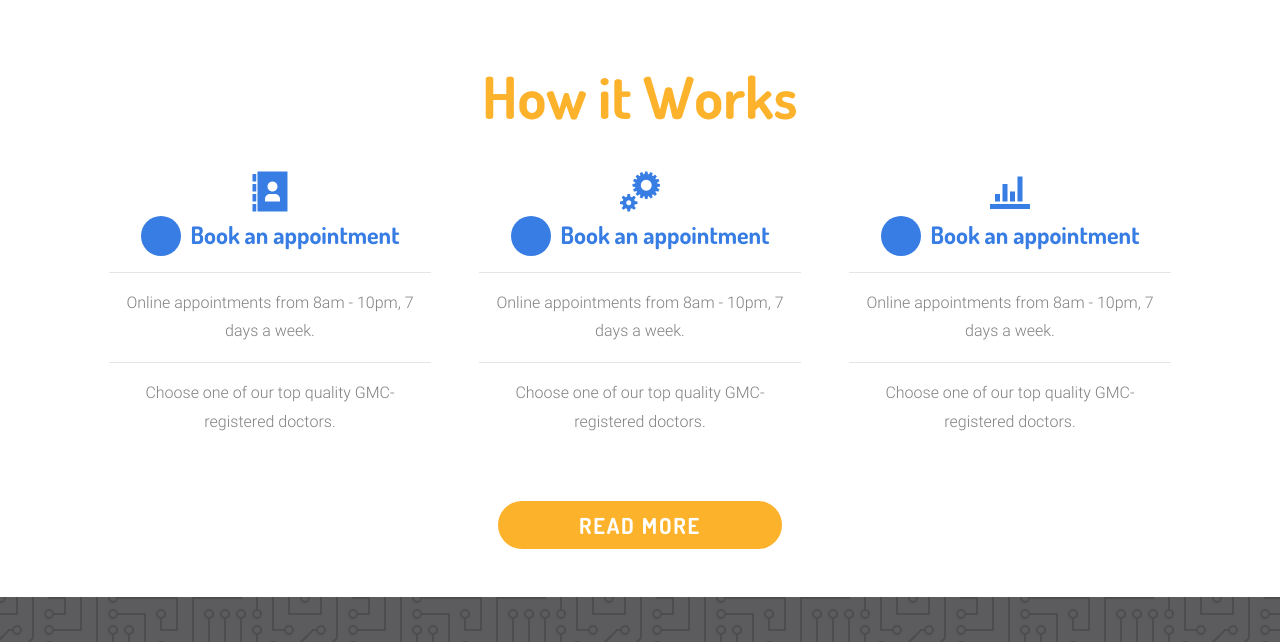
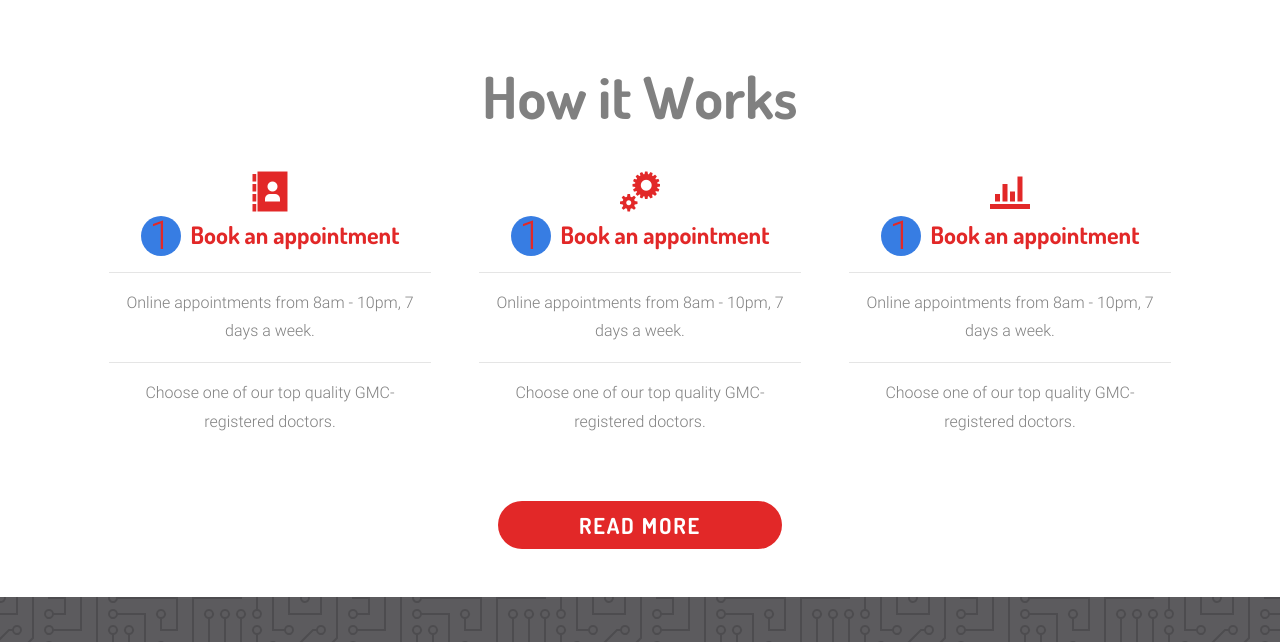
Before and after one commit to deja21k/Vega, a website: page index.html in a window 1280 px wide. Shown: the part 802-1444 px from the top of the page. Drawn offline with nearby package versions, Linux system fonts and the light colour scheme; a script that the page names is missing; files whose address does not match are found by name.

Commit message:
Changed global buttons color

```diff
--- a/scss/_vars.scss
+++ b/scss/_vars.scss
@@ -12,6 +12,7 @@ $orange: #fdb22b;
 $green: #2dc27a;
 $grey: #acacac;
 $light-gey: #f4f4f4;
+$red:#e22828;
 
 /**
 * -----------------------------------------------------------------------
--- a/scss/blocks/_block-how-it-works-section.scss
+++ b/scss/blocks/_block-how-it-works-section.scss
@@ -2,7 +2,7 @@
   text-align: center;
   padding: $space-3;
   h2 {
-    color: $orange;
+    color:$silver;
     font-size:responsive 50px 58px;
     // font-range: 320px 1920px;
     padding: $space-1 0;
@@ -24,7 +24,7 @@
   }
 
   &__btn {
-    background-color: $orange;
+    background-color:$red;
     border: none;
     margin-top: $space-4;
     &:hover {
--- a/scss/modules/_nav.scss
+++ b/scss/modules/_nav.scss
@@ -7,7 +7,7 @@ body {
   width: 100%;
   height: 100vh;
   position: relative;
-  background-image: url(https://images.unsplash.com/photo-1446771326090-d910bfaf00f6?ixlib=rb-0.3.5&q=80&fm=jpg&crop=entropy&s=9216e1a8598a8530ce329b41a8f3725d);
+  background: url(https://images.unsplash.com/photo-1446771326090-d910bfaf00f6?ixlib=rb-0.3.5&q=80&fm=jpg&crop=entropy&s=9216e1a8598a8530ce329b41a8f3725d) no-repeat;
   background-size: cover;
   background-position: center center;
 }
--- a/scss/modules/_panel.scss
+++ b/scss/modules/_panel.scss
@@ -1,7 +1,7 @@
 .panel{
   padding-top: $space-2;
   span {
-    color: $blue;
+    color:$red;
     font-size: responsive 30px 40px;
     font-range: 420px 1280;
   }
@@ -20,7 +20,7 @@
     align-items: center;
     justify-content: center;
     h4 {
-      color: $blue;
+      color: $red;
     }
   }
   &__number {
```
Also changed, not shown: css/bundle.css, 1 other file.
